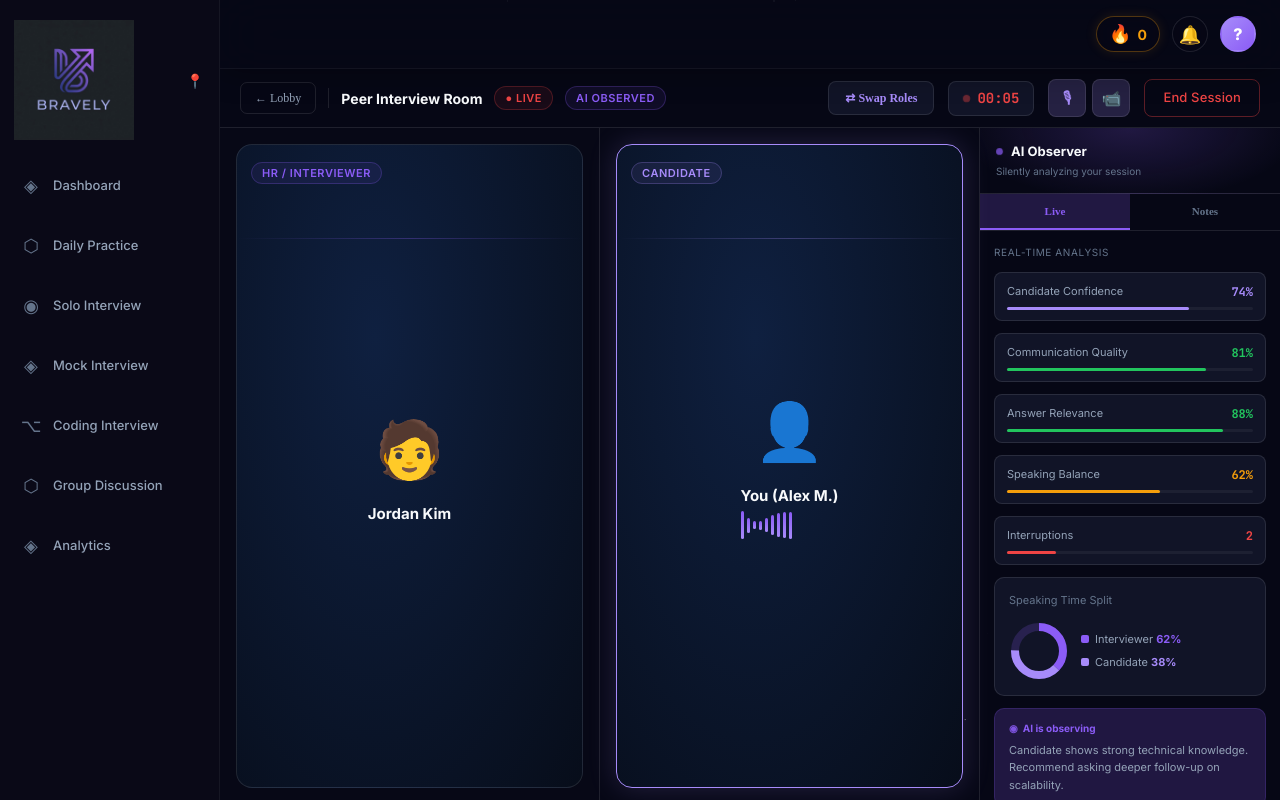
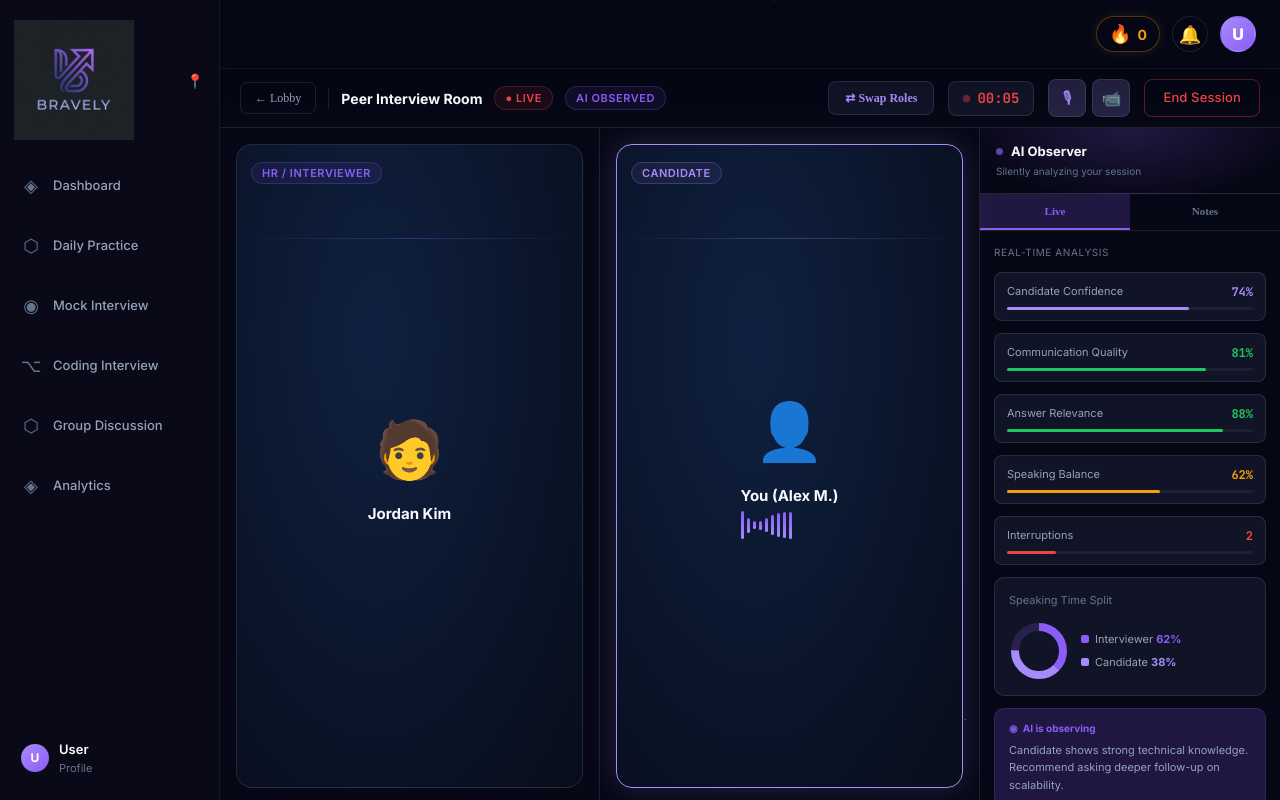
Before and after one commit to VaibhavDataSci/Bravely, a Next.js app in the folder frontend/: page /p2p in a window 1280 px wide. Built offline with nearby package versions, Linux system fonts and the light colour scheme.

Commit message:
feat: add user avatar profile widgets to header and sidebar

```diff
--- a/frontend/src/components/layout/Header.jsx
+++ b/frontend/src/components/layout/Header.jsx
@@ -30,7 +30,9 @@ export function Header() {
     router.push('/');
   };
 
-  const initial = user?.name ? user.name.charAt(0).toUpperCase() : '?';
+  const displayName = user?.profileResume?.personalInfo?.name || user?.name || user?.email?.split('@')[0] || 'User';
+  const initial = displayName.charAt(0).toUpperCase();
+  const avatarUrl = user?.profileResume?.personalInfo?.avatar || user?.photoURL || user?.avatarUrl;
   const isDashboard = location.pathname === '/dashboard' || location.pathname === '/';
 
   return (
@@ -55,7 +57,7 @@ export function Header() {
         {isDashboard && (
           <div style={{ display: 'flex', flexDirection: 'column' }}>
             <div style={{ fontSize: 20, fontWeight: 700, color: C.textPrimary, marginBottom: 4, whiteSpace: 'nowrap', overflow: 'hidden', textOverflow: 'ellipsis' }}>
-              Good morning, {user?.name || 'Alex'} ✨
+              Good morning, {displayName} ✨
             </div>
             <div style={{ fontSize: 13, color: C.textSecondary, whiteSpace: 'nowrap' }}>
               You're on a <span style={{ color: C.warning }}>7-day streak</span> — keep it up!
@@ -67,10 +69,9 @@ export function Header() {
       {/* Middle Section */}
       {isDashboard && (
         <div style={{ display: 'flex', gap: 10, flexWrap: 'wrap', justifyContent: 'center', margin: '0 20px' }}>
-          <NeonButton variant="outline" size="sm" onClick={() => router.push('/mock')}>Mock Interview</NeonButton>
           <NeonButton variant="outline" size="sm" onClick={() => router.push('/coding')}>⌥ Coding Round</NeonButton>
           <NeonButton variant="outline" size="sm" onClick={() => router.push('/daily-practice/peer-practice')}>👥 Peer Arena</NeonButton>
-          <NeonButton size="sm" onClick={() => router.push('/solo')}>Start Interview →</NeonButton>
+          <NeonButton size="sm" onClick={() => router.push('/solo-select')}>Start Mock Interview →</NeonButton>
         </div>
       )}
 
@@ -194,9 +195,15 @@ export function Header() {
               fontWeight: 800,
               boxShadow: profileOpen ? `0 0 18px rgba(167, 139, 250, 0.2)` : 'none',
               transition: 'all 0.2s',
+              overflow: 'hidden',
+              padding: 0
             }}
           >
-            {initial}
+            {avatarUrl ? (
+              <img src={avatarUrl} alt="Avatar" style={{ width: '100%', height: '100%', objectFit: 'cover' }} />
+            ) : (
+              initial
+            )}
           </button>
 
           {/* Profile Dropdown */}
@@ -223,7 +230,7 @@ export function Header() {
           >
             <div style={{ padding: '12px 20px', borderBottom: `1px solid ${C.border}`, marginBottom: 8 }}>
               <div style={{ fontSize: 15, fontWeight: 700, color: C.textPrimary, marginBottom: 2 }}>
-                {user?.name || 'User'}
+                {displayName}
               </div>
               <div style={{ fontSize: 12, color: C.textMuted, wordBreak: 'break-all' }}>
                 {user?.email || ''}
--- a/frontend/src/components/layout/Sidebar.jsx
+++ b/frontend/src/components/layout/Sidebar.jsx
@@ -2,12 +2,12 @@
 import { useRouter, usePathname } from 'next/navigation';
 import React, { useState, useCallback } from 'react';
 import { C } from '../../constants/theme';
+import { useAuth } from '../../contexts/AuthContext';
 
 const navItems = [
   { id: 'dashboard',       label: 'Dashboard',        icon: '◈' },
   { id: 'daily-practice',  label: 'Daily Practice',   icon: '⬡' },
-  { id: 'solo-select',     label: 'Solo Interview',   icon: '◉' },
-  { id: 'mock',            label: 'Mock Interview',   icon: '◈' },
+  { id: 'solo-select',     label: 'Mock Interview',   icon: '◉' },
   { id: 'coding',          label: 'Coding Interview', icon: '⌥' },
   { id: 'group-lobby',     label: 'Group Discussion', icon: '⬡' },
   { id: 'report',          label: 'Analytics',        icon: '◈' },
@@ -18,6 +18,7 @@ const EXPANDED_WIDTH = 220;
 
 const Sidebar = ({ page }) => {
   const router = useRouter();
+  const { user } = useAuth();
   const [pinned, setPinned] = useState(false);
   const [hovered, setHovered] = useState(false);
   const [hoveredItem, setHoveredItem] = useState(null);
@@ -156,6 +157,61 @@ const Sidebar = ({ page }) => {
           );
         })}
       </div>
+
+      {/* User Profile at Bottom */}
+      <div style={{ marginTop: 'auto', padding: expanded ? '0 12px' : 0, display: 'flex', justifyContent: 'center' }}>
+        <button
+          onClick={() => router.push('/profile')}
+          title={!expanded ? user?.name || 'Profile' : undefined}
+          style={{
+            width: expanded ? '100%' : 44,
+            height: 44,
+            borderRadius: 12,
+            background: 'transparent',
+            border: '1px solid transparent',
+            cursor: 'pointer',
+            display: 'flex',
+            alignItems: 'center',
+            justifyContent: expanded ? 'flex-start' : 'center',
+            padding: expanded ? '0 8px' : 0,
+            gap: expanded ? 10 : 0,
+            transition: 'all 0.2s ease',
+            overflow: 'hidden',
+          }}
+          onMouseEnter={(e) => {
+            e.currentTarget.style.background = `rgba(167, 139, 250, 0.05)`;
+          }}
+          onMouseLeave={(e) => {
+            e.currentTarget.style.background = 'transparent';
+          }}
+        >
+          <div style={{
+            width: 28, height: 28, borderRadius: '50%',
+            background: `linear-gradient(135deg, ${C.primary}, ${C.secondary})`,
+            color: '#fff', fontSize: 12, fontWeight: 700,
+            display: 'flex', alignItems: 'center', justifyContent: 'center',
+            flexShrink: 0, overflow: 'hidden'
+          }}>
+            {user?.profileResume?.personalInfo?.avatar || user?.photoURL || user?.avatarUrl ? (
+              <img src={user?.profileResume?.personalInfo?.avatar || user?.photoURL || user?.avatarUrl} alt="Avatar" style={{ width: '100%', height: '100%', objectFit: 'cover' }} />
+            ) : (
+              (user?.profileResume?.personalInfo?.name || user?.name || user?.email?.split('@')[0] || 'U').charAt(0).toUpperCase()
+            )}
+          </div>
+          <div style={{
+            display: 'flex', flexDirection: 'column', alignItems: 'flex-start',
+            opacity: expanded ? 1 : 0,
+            width: expanded ? '100%' : 0,
+            transition: 'all 0.25s ease',
+            overflow: 'hidden', whiteSpace: 'nowrap'
+          }}>
+            <span style={{ fontSize: 13, fontWeight: 600, color: C.textPrimary }}>
+              {user?.profileResume?.personalInfo?.name || user?.name || user?.email?.split('@')[0] || 'User'}
+            </span>
+            <span style={{ fontSize: 11, color: C.textMuted }}>Profile</span>
+          </div>
+        </button>
+      </div>
     </div>
   );
 };
```
